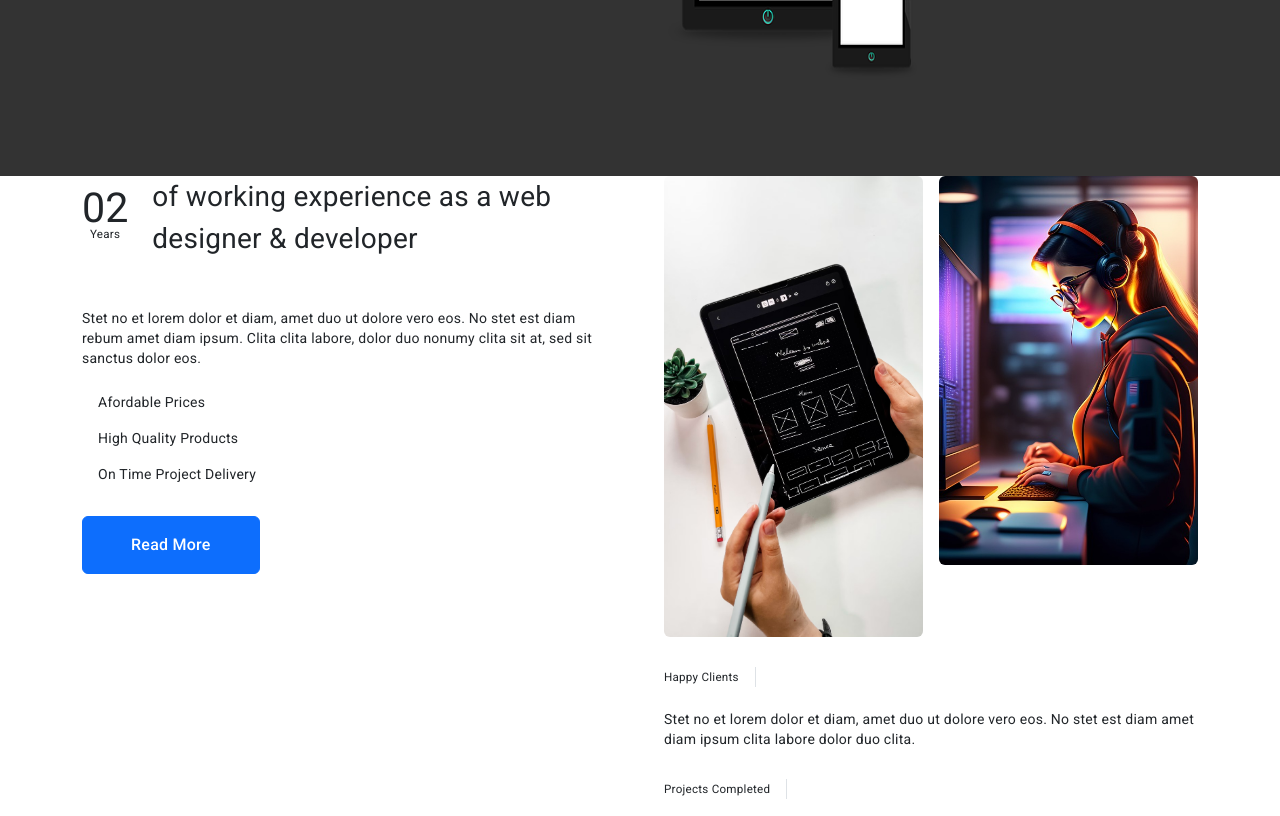
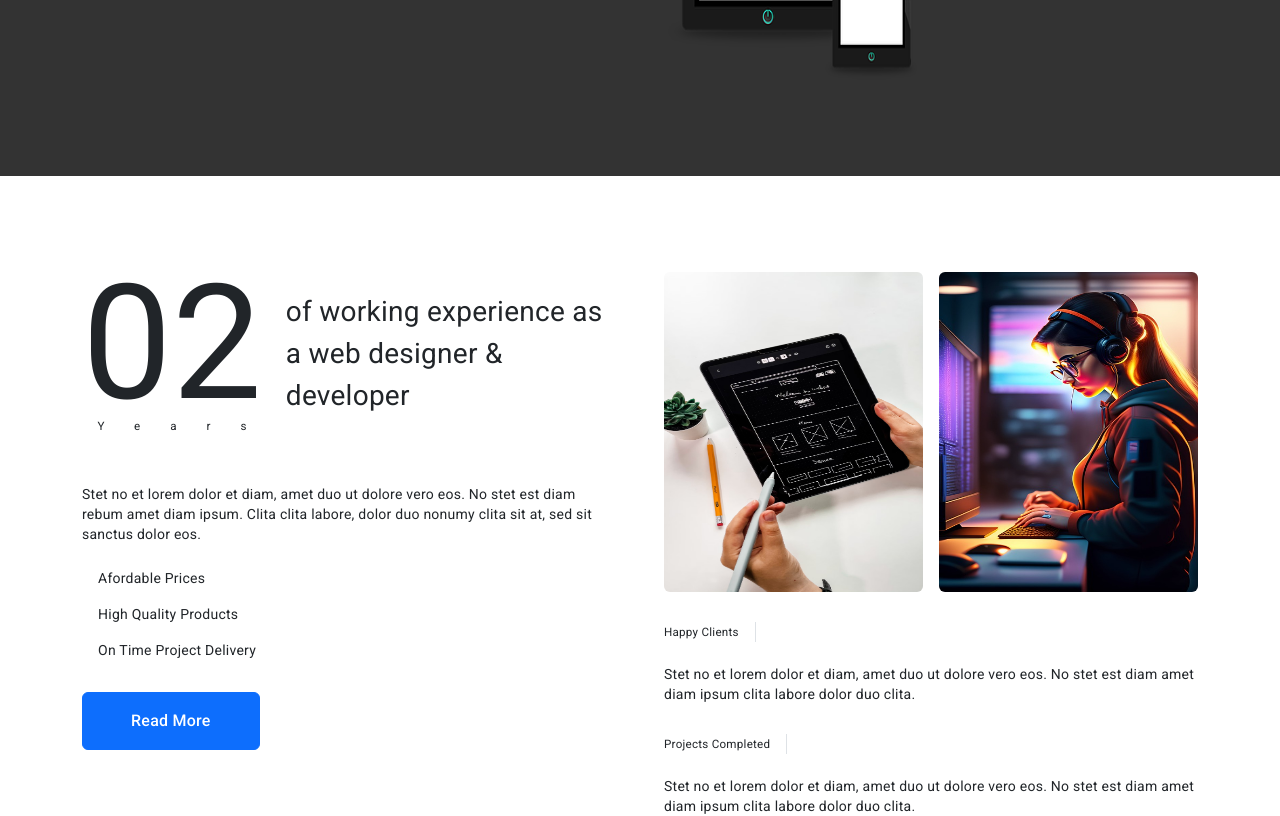
Before and after one commit to VKwamboka/newPortfolio, an Angular app: page / in a window 1280 px wide. Shown: the part 720-1536 px from the top of the page. Built offline with nearby package versions, Linux system fonts and the light colour scheme.

Commit message:
updated about us

```diff
--- a/src/app/home/home.component.css
+++ b/src/app/home/home.component.css
@@ -131,6 +131,24 @@ h1, .h1 {
     width: 30px;
 }
 
+/*** About ***/
+#about{
+    padding-top: 6rem;
+    padding-bottom: 6rem;
+}
+#about .years .display-1 {
+    font-size: 10rem;
+    line-height: 9rem;
+}
+
+#about .years h5 {
+    letter-spacing: 30px;
+    margin-right: -30px;
+}
+.aboutImages img{
+    height: 20rem;
+    width: 100%;
+}
 
 /*** Service ***/
 .service-item .bg-icon {
```
